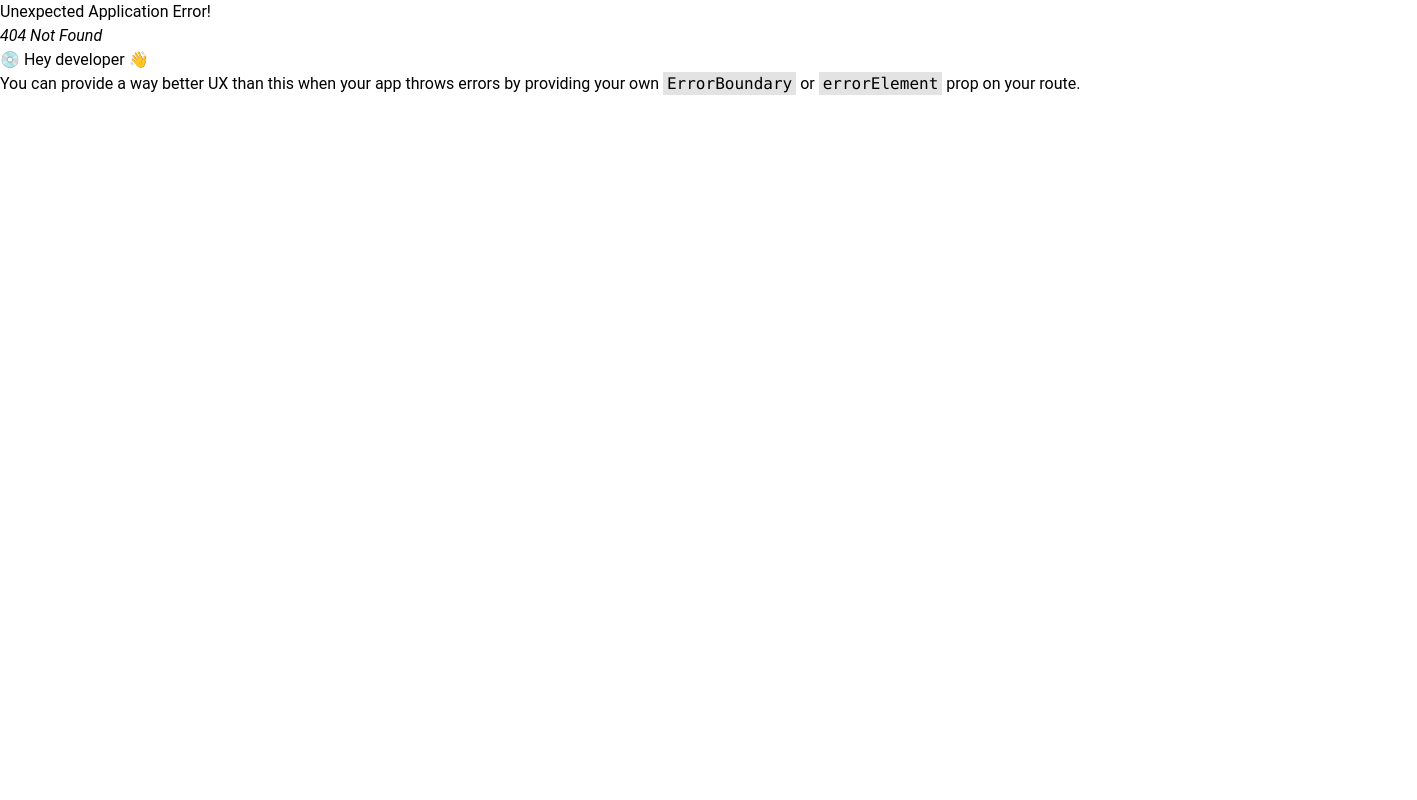
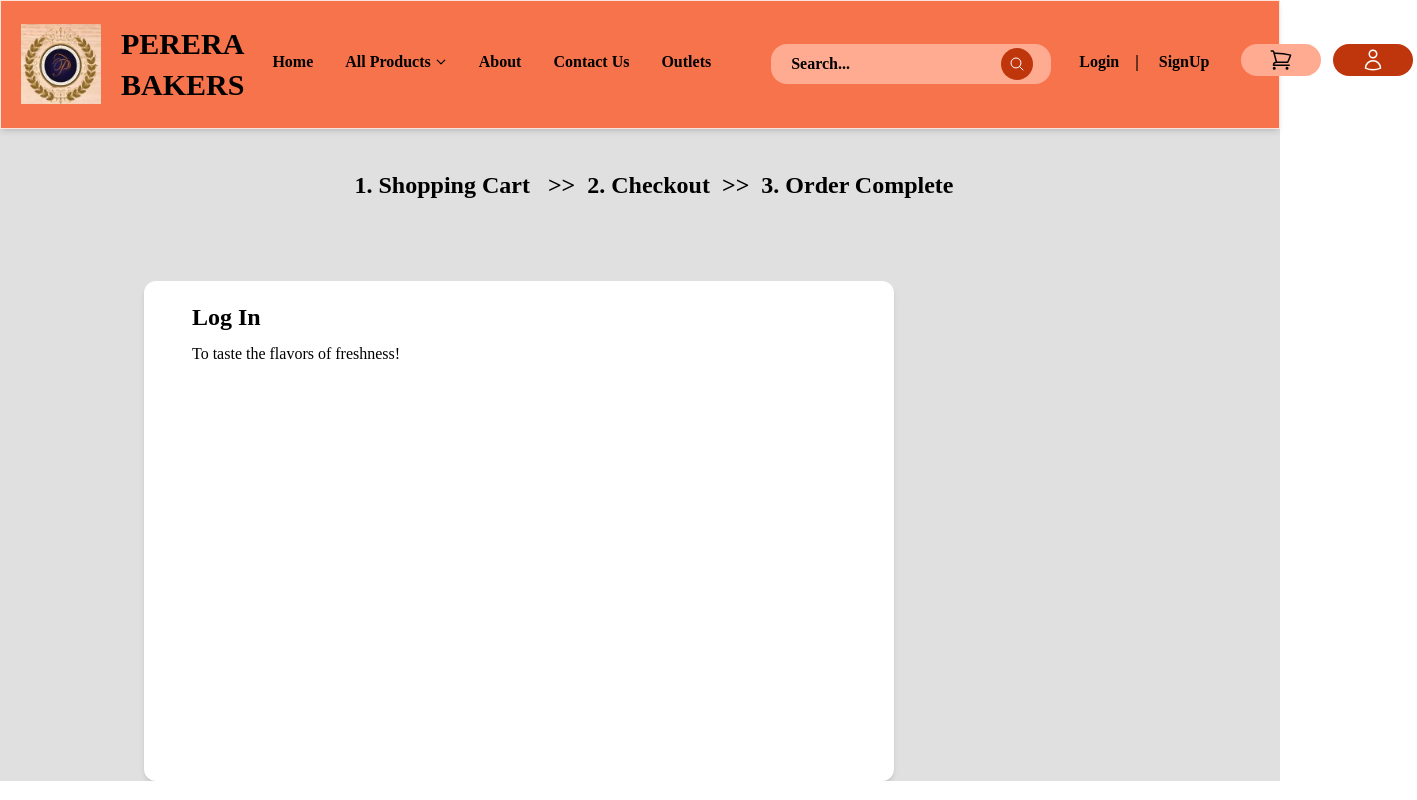
Before and after one commit to RMEH-dev/bakery-management-system, a React (Vite) app in the folder client/: page /cart in a window 1280 px wide. Before the commit this address had no page. Shown: the top 800 px of the page, 1417 px wide, since content can reach past the window. Built offline with nearby package versions, Linux system fonts and the light colour scheme.

Commit message:
cart page
created the initial layout

```diff
--- a/client/package.json
+++ b/client/package.json
@@ -15,6 +15,7 @@
     "@material-tailwind/react": "^2.1.9",
     "react": "^18.2.0",
     "react-dom": "^18.2.0",
+    "react-icons": "^5.1.0",
     "react-router-dom": "^6.22.3"
   },
   "devDependencies": {
--- /dev/null
+++ b/client/src/components/cart.jsx
@@ -0,0 +1,45 @@
+import React, { Fragment } from "react";
+import { MegaMenuWithHover } from "./navbar";
+import { FooterWithSocialLinks } from "./footer";
+import {
+  Card,
+  Input,
+  Checkbox,
+  Button,
+  Typography,
+} from "@material-tailwind/react";
+import { Link } from "react-router-dom";
+
+
+export function Cart() {
+  const products = [1, 2, 3, 4];
+  return (
+    <div>
+      <MegaMenuWithHover />
+      <div className=" bg-gray-300 w-[600px] h-[1000px] lg:w-auto md:w-auto sm:w-auto sm:h-auto sm:text-wrap sm:text-md">
+        <Typography>
+          <div className=" items-center justify-center flex font-bold font-[Montserrat] text-2xl pl-10 pt-10">
+            <Link to="/cart">
+              1. Shopping Cart &nbsp; {">"}
+              {">"}{" "}
+            </Link>
+            <Link to="/checkout">
+              &nbsp; 2. Checkout&nbsp; {">"}
+              {">"}{" "}
+            </Link>
+            <Link to="/order_complete">&nbsp; 3. Order Complete &nbsp;</Link>
+          </div>
+        </Typography>
+        <Card className="mt-20 ml-36 justify-left w-[750px] h-[500px] bg-white">
+            <Typography className="pl-12 pt-5 text-2xl text-black font-bold font-[Montserrat]">
+              Log In
+            </Typography>
+            <Typography className="text-black mt-0 font-medium font-[Montserrat] pl-12 pt-2">
+              To taste the flavors of freshness!
+            </Typography>
+          </Card>
+      </div>
+      <FooterWithSocialLinks />
+    </div>
+  );
+}
--- a/client/src/components/loginform.jsx
+++ b/client/src/components/loginform.jsx
@@ -39,7 +39,7 @@ import {
                   type="email"
                   size="md"
                   placeholder="name@mail.com"
-                  className="-mb-3 w-[470px] text-black font-semibold font-[Montserrat] border-deep-orange-200 focus:!border-deep-orange-900 bg-deep-orange-100 rounded-[30px]"
+                  className="-mb-3 w-[470px] text-black font-semibold font-[Montserrat] border-deep-orange-200 focus:!border-deep-orange-900 bg-deep-orange-200 rounded-[30px]"
                   labelProps={{
                     className: "before:content-none after:content-none",
                   }}
--- a/client/src/components/navbar.jsx
+++ b/client/src/components/navbar.jsx
@@ -19,7 +19,6 @@ import {
   XMarkIcon,
 } from "@heroicons/react/24/outline";
 import { Link } from "react-router-dom";
-
 import {
   Bars4Icon,
   GlobeAmericasIcon,
@@ -55,6 +54,32 @@ const navListMenuItems = [
     title: "Beverages",
   },
 ];
+
+// const cartItems = [
+//   {
+//     title: "Breads & Buns",
+//     image:
+
+//   },
+//   {
+//     title: "Pastries",
+//   },
+//   {
+//     title: "Cakes",
+//   },
+//   {
+//     title: "Cupcakes",
+//   },
+//   {
+//     title: "Sweets & Desserts",
+//   },
+//   {
+//     title: "Platters",
+//   },
+//   {
+//     title: "Beverages",
+//   },
+// ];
 
 function NavListMenu() {
   const [isMenuOpen, setIsMenuOpen] = React.useState(false);
@@ -255,6 +280,7 @@ function NavList() {
       </Typography>
       <Typography as="a" href="#">
         <button class="flex items-center justify-center bg-deep-orange-200 w-20 h-8 rounded-3xl text-black hover:bg-white duration-500">
+          <Link to= '/cart'>
             <svg
               xmlns="http://www.w3.org/2000/svg"
               fill="none"
@@ -269,6 +295,8 @@ function NavList() {
                 d="M2.25 3h1.386c.51 0 .955.343 1.087.835l.383 1.437M7.5 14.25a3 3 0 0 0-3 3h15.75m-12.75-3h11.218c1.121-2.3 2.1-4.684 2.924-7.138a60.114 60.114 0 0 0-16.536-1.84M7.5 14.25 5.106 5.272M6 20.25a.75.75 0 1 1-1.5 0 .75.75 0 0 1 1.5 0Zm12.75 0a.75.75 0 1 1-1.5 0 .75.75 0 0 1 1.5 0Z"
               />
             </svg>
+            {/* <CartIcon/> */}
+            </Link>
         </button>
       </Typography>
 
--- a/client/src/main.jsx
+++ b/client/src/main.jsx
@@ -8,6 +8,8 @@ import Home from "./pages/customer/home.jsx";
 import Products from "./pages/customer/products.jsx";
 import SignUp from "./pages/signup.jsx";
 import LogIn from "./pages/login.jsx";
+import { Cart } from "./components/cart.jsx";
+
 
 const router = createBrowserRouter([
   {
@@ -42,6 +44,10 @@ const router = createBrowserRouter([
     path: "/logIn",
     element: <LogIn />,
   },
+  {
+    path: '/cart',
+    element: <Cart/>,
+  }
 ]);
 
 ReactDOM.createRoot(document.getElementById("root")).render(
```
Also changed, not shown: 1 other file (tests, documents, lock files or other folders). Lines whose indentation alone changed are shown as unchanged.
